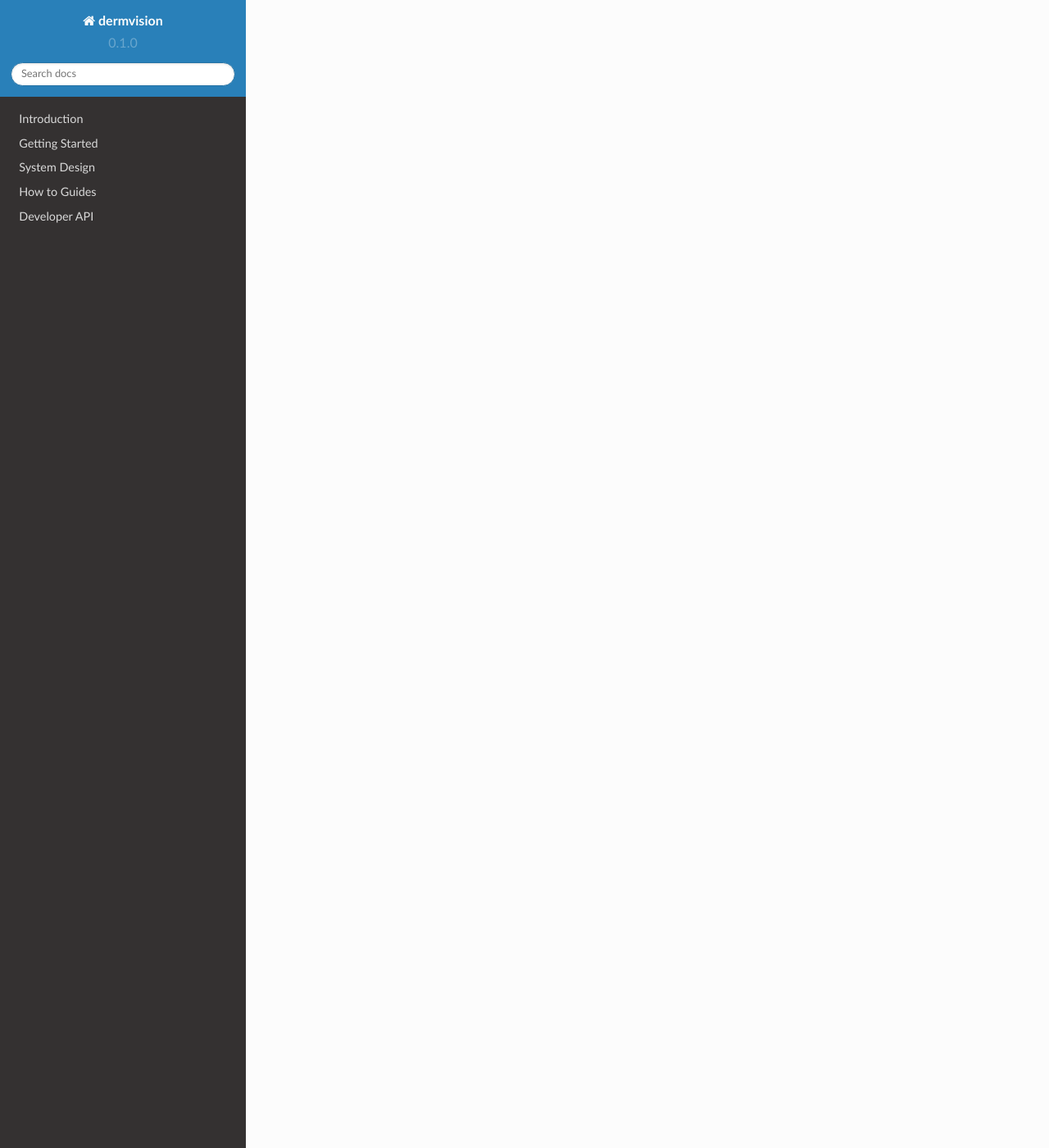
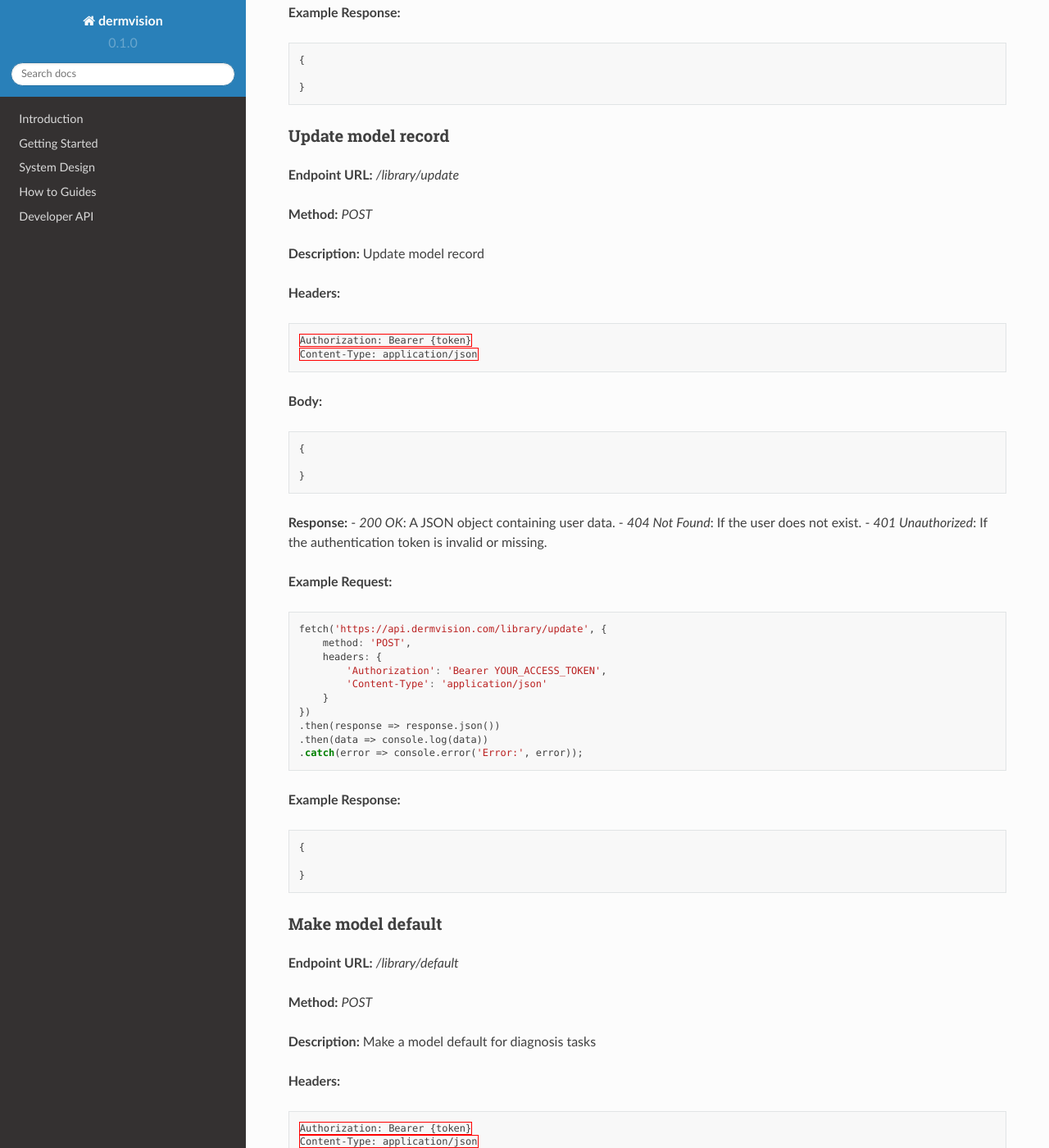
Before and after one commit to mojeedoyedeji/dermvision.docs, a Sphinx documentation site: the page built from docs/source/_sections/system-design/model.rst, in a window 1280 px wide and 1400 px high, scrolled down 2668 px. Shown: the whole window at 82% size. Built offline with Sphinx 7.4.7 and the Read the Docs theme 2.0.0, drawn with Linux system fonts in a browser that asks for light colours; some of the changed text lies outside the part shown.

Commit message:
api docs

```diff
--- a/docs/source/_sections/system-design/model.rst
+++ b/docs/source/_sections/system-design/model.rst
@@ -109,8 +100,171 @@
 .. code-block:: json
 
     {
-        "id": 123,
-        "name": "John Doe",
-        "email": "john.doe@example.com",
-        "created_at": "2023-05-28T12:34:56Z"
+
     }
+
+
+Add model to library
+~~~~~~~~~~~~~~~~~~~~
+
+**Endpoint URL:** `/library/add`
+
+**Method:** `POST`
+
+**Description:**  Add model to library
+
+**Headers:**
+
+.. code-block:: http
+
+    Authorization: Bearer {token}
+    Content-Type: application/json
+
+
+**Body:**
+
+.. code-block:: json
+
+    {
+
+    }
+
+
+**Response:**
+- `200 OK`: A JSON object containing user data.
+- `404 Not Found`: If the user does not exist.
+- `401 Unauthorized`: If the authentication token is invalid or missing.
+
+**Example Request:**
+
+.. code-block:: javascript
+
+    fetch('https://api.dermvision.com/library/add', {
+        method: 'POST',
+        headers: {
+            'Authorization': 'Bearer YOUR_ACCESS_TOKEN',
+            'Content-Type': 'application/json'
+        }
+    })
+    .then(response => response.json())
+    .then(data => console.log(data))
+    .catch(error => console.error('Error:', error));
+
+**Example Response:**
+
+.. code-block:: json
+
+    {
+
+    }
+
+
+Update model record
+~~~~~~~~~~~~~~~~~~~
+
+**Endpoint URL:** `/library/update`
+
+**Method:** `POST`
+
+**Description:**  Update model record
+
+**Headers:**
+
+.. code-block:: http
+
+    Authorization: Bearer {token}
+    Content-Type: application/json
+
+
+**Body:**
+
+.. code-block:: json
+
+    {
+
+    }
+
+
+**Response:**
+- `200 OK`: A JSON object containing user data.
+- `404 Not Found`: If the user does not exist.
+- `401 Unauthorized`: If the authentication token is invalid or missing.
+
+**Example Request:**
+
+.. code-block:: javascript
+
+    fetch('https://api.dermvision.com/library/update', {
+        method: 'POST',
+        headers: {
+            'Authorization': 'Bearer YOUR_ACCESS_TOKEN',
+            'Content-Type': 'application/json'
+        }
+    })
+    .then(response => response.json())
+    .then(data => console.log(data))
+    .catch(error => console.error('Error:', error));
+
+**Example Response:**
+
+.. code-block:: json
+
+    {
+
+    }
+
+
+
+Make model default
+~~~~~~~~~~~~~~~~~~~~
+
+**Endpoint URL:** `/library/default`
+
+**Method:** `POST`
+
+**Description:**  Make a model default for diagnosis tasks
+
+**Headers:**
+
+.. code-block:: http
+
+    Authorization: Bearer {token}
+    Content-Type: application/json
+
+
+**Body:**
+
+.. code-block:: json
+
+    {
+
+    }
+
+
+**Response:**
+- `200 OK`: A JSON object containing user data.
+- `404 Not Found`: If the user does not exist.
+- `401 Unauthorized`: If the authentication token is invalid or missing.
+
+**Example Request:**
+
+.. code-block:: javascript
+
+    fetch('https://api.dermvision.com/library/default', {
+        method: 'POST',
+        headers: {
+            'Authorization': 'Bearer YOUR_ACCESS_TOKEN',
+            'Content-Type': 'application/json'
+        }
+    })
+    .then(response => response.json())
+    .then(data => console.log(data))
+    .catch(error => console.error('Error:', error));
+
+**Example Response:**
+
+.. code-block:: json
+
+    {
+
+    }
```
Also changed, not shown: other parts of docs/source/_sections/system-design/model.rst (+0 -9 lines).
